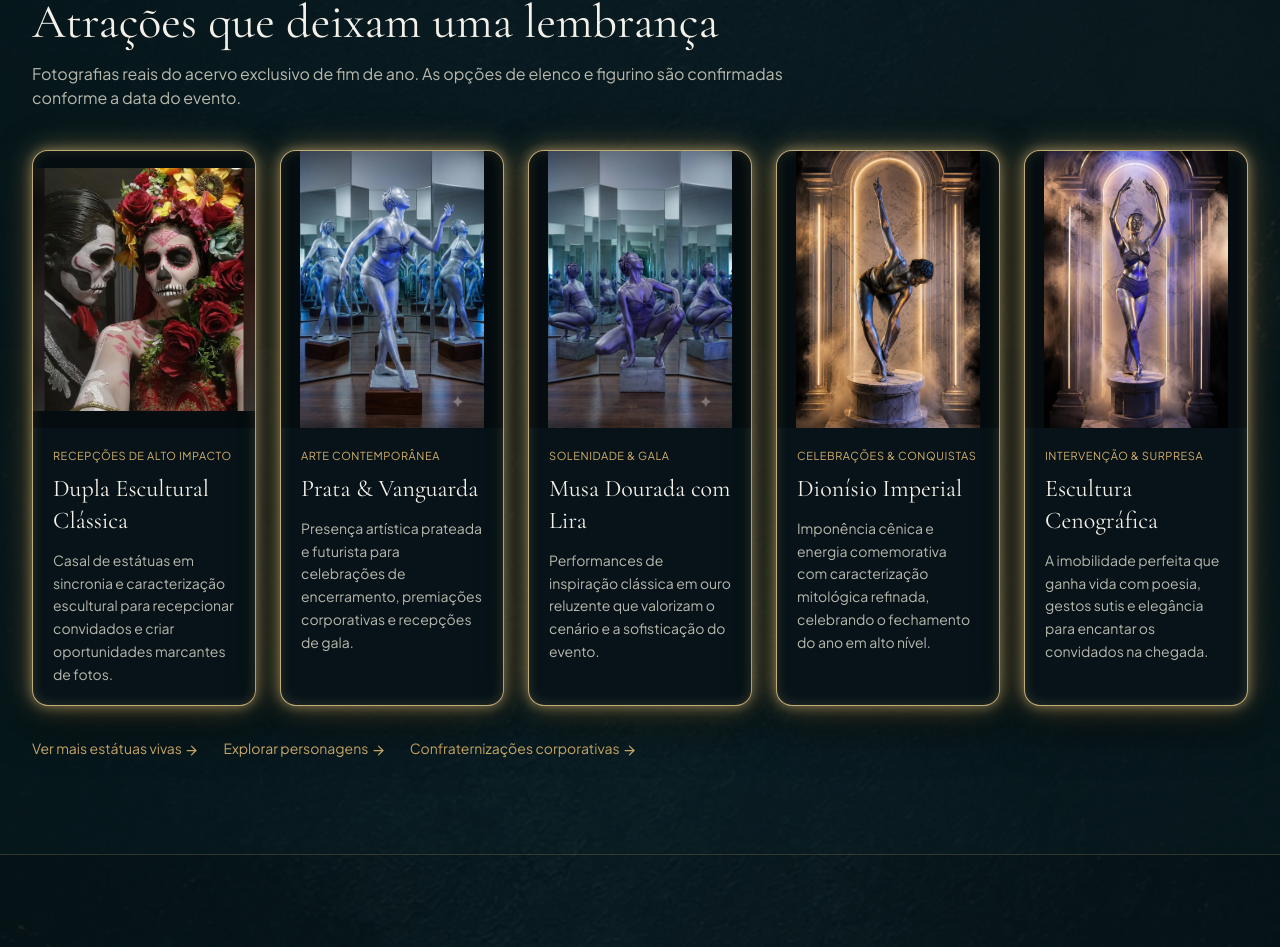
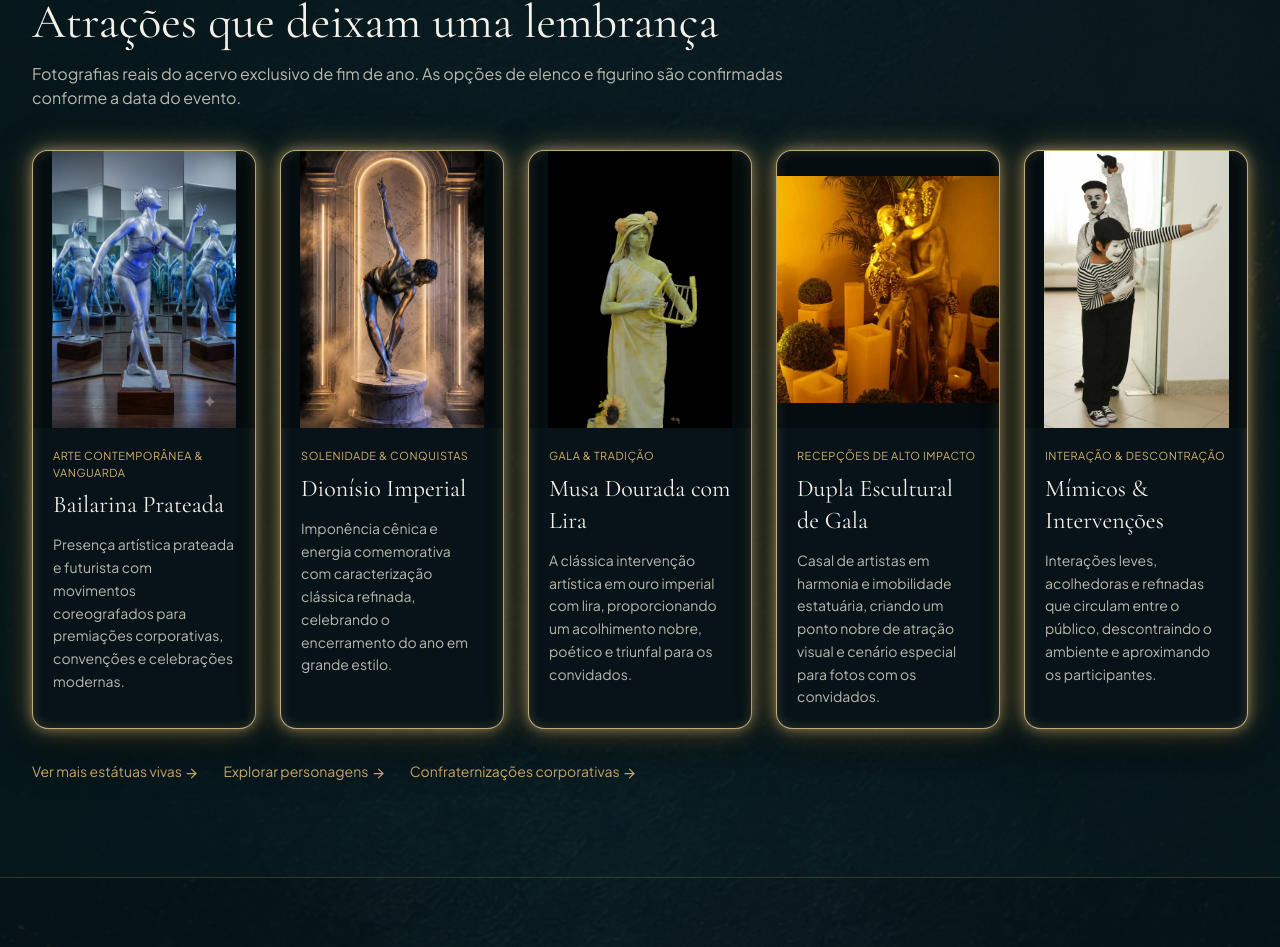
Before and after one commit to mslol21/estatua-viva, a Next.js app: page /fim-de-ano in a window 1280 px wide. Shown: the part 1955-2902 px from the top of the page. Built offline with nearby package versions, Linux system fonts and the light colour scheme; no server answers.

Commit message:
fix(portfolio): correct year-end character mapping, eliminate duplicate ballerina poses and align cards with authentic photos

```diff
--- a/src/app/fim-de-ano/page.tsx
+++ b/src/app/fim-de-ano/page.tsx
@@ -20,50 +20,50 @@ export const metadata: Metadata = {
       'Recepções memoráveis, apresentações curtas e estátuas vivas para empresas, condomínios e celebrações em São Paulo.',
     url: pageUrl,
     type: 'website',
-    images: [{ url: `${SITE_URL}/images/fim-de-ano/escultura_dupla_nova.webp`, width: 1080, height: 1185, alt: 'Atrações artísticas para festas de fim de ano — Estátua Viva Produções' }],
+    images: [{ url: `${SITE_URL}/images/fim-de-ano/dionisio_escultura_nova.webp`, width: 1023, height: 1537, alt: 'Atrações artísticas para festas de fim de ano — Estátua Viva Produções' }],
   },
 };
 
 const highlights = [
   {
-    title: 'Dupla Escultural Clássica',
-    type: 'Recepções de alto impacto',
-    image: '/images/fim-de-ano/escultura_dupla_nova.webp',
-    alt: 'Dupla de estátuas vivas em apresentação artística para eventos de fim de ano',
+    title: 'Bailarina Prateada',
+    type: 'Arte contemporânea & Vanguarda',
+    image: '/images/fim-de-ano/escultura_prata_nova.webp',
+    alt: 'Artista caracterizada como estátua viva bailarina prateada',
     description:
-      'Casal de estátuas em sincronia e caracterização escultural para recepcionar convidados e criar oportunidades marcantes de fotos.',
+      'Presença artística prateada e futurista com movimentos coreografados para premiações corporativas, convenções e celebrações modernas.',
   },
   {
-    title: 'Prata & Vanguarda',
-    type: 'Arte contemporânea',
-    image: '/images/fim-de-ano/escultura_prata_nova.webp',
-    alt: 'Artista caracterizado como estátua viva prateada',
+    title: 'Dionísio Imperial',
+    type: 'Solenidade & Conquistas',
+    image: '/images/fim-de-ano/dionisio_escultura_nova.webp',
+    alt: 'Estátua viva clássica em pátina dourada imperial',
     description:
-      'Presença artística prateada e futurista para celebrações de encerramento, premiações corporativas e recepções de gala.',
+      'Imponência cênica e energia comemorativa com caracterização clássica refinada, celebrando o encerramento do ano em grande estilo.',
   },
   {
     title: 'Musa Dourada com Lira',
-    type: 'Solenidade & Gala',
-    image: '/images/fim-de-ano/escultura_lira_nova.webp',
-    alt: 'Artista com caracterização dourada e lira clássica',
+    type: 'Gala & Tradição',
+    image: '/images/estatuas-vivas/estatua-viva-musa-lira-ouro.webp',
+    alt: 'Estátua viva clássica em ouro imperial com lira',
     description:
-      'Performances de inspiração clássica em ouro reluzente que valorizam o cenário e a sofisticação do evento.',
+      'A clássica intervenção artística em ouro imperial com lira, proporcionando um acolhimento nobre, poético e triunfal para os convidados.',
   },
   {
-    title: 'Dionísio Imperial',
-    type: 'Celebrações & Conquistas',
-    image: '/images/fim-de-ano/dionisio_escultura_nova.webp',
-    alt: 'Estátua viva Dionísio em caracterização mitológica dourada',
+    title: 'Dupla Escultural de Gala',
+    type: 'Recepções de alto impacto',
+    image: '/images/confraternizacoes/ninfa-e-dionisio-festa-debutante-1.webp',
+    alt: 'Casal de estátuas vivas em recepção de gala para eventos',
     description:
-      'Imponência cênica e energia comemorativa com caracterização mitológica refinada, celebrando o fechamento do ano em alto nível.',
+      'Casal de artistas em harmonia e imobilidade estatuária, criando um ponto nobre de atração visual e cenário especial para fotos com os convidados.',
   },
   {
-    title: 'Escultura Cenográfica',
-    type: 'Intervenção & Surpresa',
-    image: '/images/fim-de-ano/escultura_cenografica_nova.webp',
-    alt: 'Performance de estátua viva cenográfica com pedestal',
+    title: 'Mímicos & Intervenções',
+    type: 'Interação & Descontração',
+    image: '/images/entretenimento/mimicos-interacao-eventos.webp',
+    alt: 'Artistas de mímica em performance interativa com o público',
     description:
-      'A imobilidade perfeita que ganha vida com poesia, gestos sutis e elegância para encantar os convidados na chegada.',
+      'Interações leves, acolhedoras e refinadas que circulam entre o público, descontraindo o ambiente e aproximando os participantes.',
   },
 ];
 
--- a/src/app/page.tsx
+++ b/src/app/page.tsx
@@ -130,7 +130,7 @@ export default function Home() {
           </div>
           <div className="relative mx-auto w-full max-w-[420px] overflow-hidden rounded-2xl border border-champagne-gold/30 bg-[#071318] shadow-[0_0_35px_rgba(207,166,85,0.2)]">
             <div className="relative aspect-[4/5] w-full">
-              <Image src="/images/fim-de-ano/escultura_dupla_nova.webp" alt="Dupla de estátuas vivas em apresentação artística para fim de ano" fill sizes="(max-width: 1023px) 90vw, 420px" className="object-contain object-center" />
+              <Image src="/images/fim-de-ano/dionisio_escultura_nova.webp" alt="Estátua viva clássica em apresentação artística para celebrações de fim de ano" fill sizes="(max-width: 1023px) 90vw, 420px" className="object-contain object-center" />
             </div>
             <p className="border-t border-champagne-gold/20 p-4 text-center text-xs font-mono uppercase tracking-widest text-champagne-gold">Celebre com arte viva</p>
           </div>
--- a/src/components/Navbar.tsx
+++ b/src/components/Navbar.tsx
@@ -6,7 +6,7 @@ import { ArrowUpRight, Menu, X } from 'lucide-react';
 import BrandLogo from './BrandLogo';
 const links = [
   { label: 'Corporativo', href: '/eventos-corporativos', image: '/portfolio/prata.webp' },
-  { label: 'Fim de Ano', href: '/fim-de-ano', image: '/images/fim-de-ano/escultura_dupla_nova.webp' },
+  { label: 'Fim de Ano', href: '/fim-de-ano', image: '/images/fim-de-ano/dionisio_escultura_nova.webp' },
   { label: 'Ouro', href: '/#estilo-ouro', image: '/portfolio/ouro.webp' },
   { label: 'Branca', href: '/#estilo-branca', image: '/portfolio/branca.webp' },
   { label: 'Prata', href: '/#estilo-prata', image: '/portfolio/prata.webp' },
```
